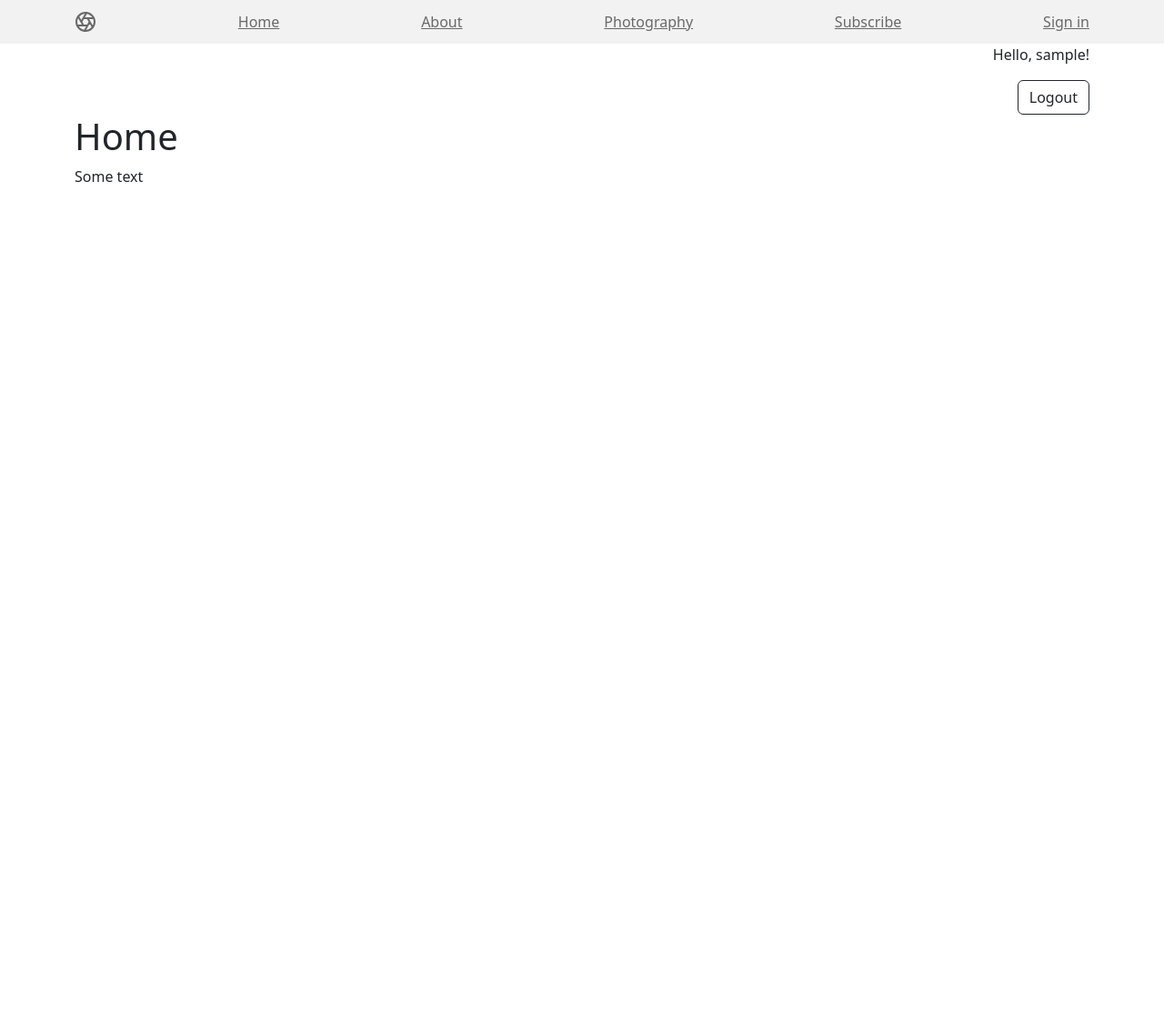
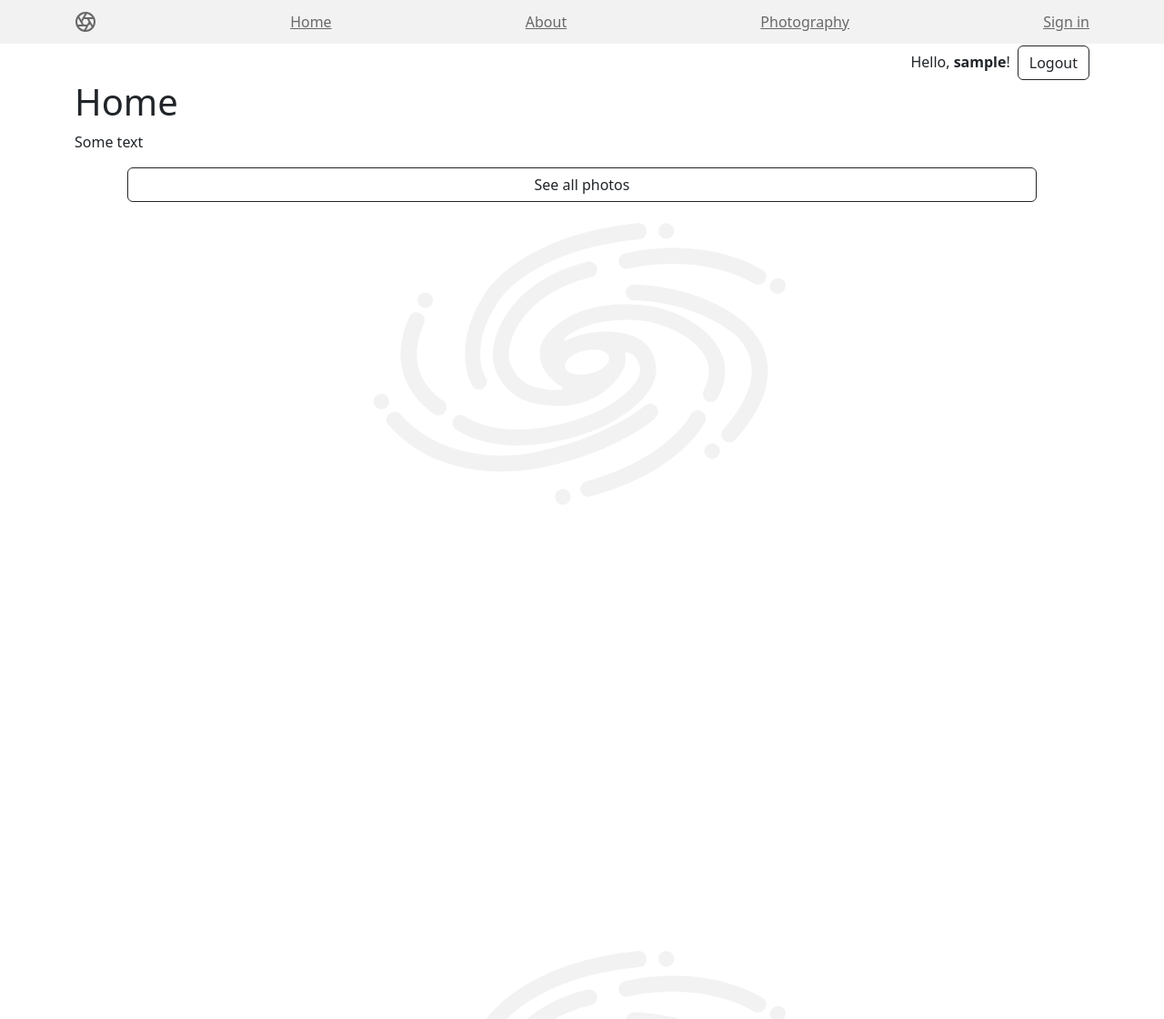
Before and after one commit to likeprogrsv/Photography_website, a Django app: template taskmanager/main/templates/main/index.html in a window 1280 px wide. Shown: the whole page at 91% size. Before the commit the page ends 200 px from the top, so only its background shows below. Run offline with Django 4.2, Linux system fonts and the light colour scheme; the template is opened without the code that fills it, so the values that code supplies are empty; the visitor is signed in with stand-in values (Sample User, id 1).

Commit message:
add background image and other little improvements

```diff
--- a/taskmanager/main/templates/main/base.html
+++ b/taskmanager/main/templates/main/base.html
@@ -10,7 +10,16 @@
     integrity="sha384-Zenh87qX5JnK2Jl0vWa8Ck2rdkQ2Bzep5IDxbcnCeuOxjzrPF/et3URy9Bv1WTRi" crossorigin="anonymous">
     {% load static %}
     <link rel="stylesheet" href="{% static 'main/base.css' %}">
-
+    <style>
+      body {
+        background-image: url({% static 'main/galaxy.svg' %});
+        background-size: 100%;
+        background-repeat: no-repeat;
+        background-position: 43vh -40vh;
+        background-attachment: fixed;
+        height: 140vh;
+      }
+    </style>
 </head>
 <body>
     <header class="site-header sticky-top py-1">
@@ -27,17 +36,12 @@
         <a class="py-2 d-none d-md-inline-block" href="{% url 'home' %}">Home</a>
         <a class="py-2 d-none d-md-inline-block" href="{% url 'about' %}">About</a>
         <a class="py-2 d-none d-md-inline-block" href="{% url 'photos' %}">Photography</a>
-        <a class="py-2 d-none d-md-inline-block" href="#">Subscribe</a>
+        {% comment %} <a class="py-2 d-none d-md-inline-block" href="#">Subscribe</a> {% endcomment %}
         <a class="py-2 d-md-inline-block" href="{% url 'login' %}">Sign in</a>
       </nav>
     </header>
 
-
-
-
-
     {% block content %}{% endblock %}
-
 
 
 </body>
--- a/taskmanager/main/templates/main/index.html
+++ b/taskmanager/main/templates/main/index.html
@@ -1,4 +1,5 @@
 {% extends 'main/base.html' %}
+{% load static %}
 
 {% comment %} {% block title %}
 Home
@@ -7,12 +8,12 @@ Home
 {% block content %}
     <div class='container'>
         {% if request.user.is_authenticated %}
-        <p style='text-align-last: right'>Hello, {{request.user}}!</p>
+
         <div class="d-flex align-items-end justify-content-end">
-            <a class="btn btn-outline-dark" href="{% url 'logout' %}">Logout</a>
+          <div class="d-flex p-2">Hello,&nbsp<strong>{{request.user}}</strong>!</div>
+          <a class="btn btn-outline-dark" href="{% url 'logout' %}">Logout</a>
         </div>
         {% endif %}
-
         <h1>Home</h1>
         <p>Some text</p>
     </div>
@@ -34,6 +35,9 @@ Home
          </div>
         </div>
         {% endfor %}
+        <div class="d-grid gap-2">
+          <a class="btn btn-outline-dark" href="{% url 'photos' %}">See all photos</a>
+        </div>
       </div>
     </div>
 {% endblock %}
--- a/taskmanager/main/templates/main/photography.html
+++ b/taskmanager/main/templates/main/photography.html
@@ -15,7 +15,7 @@
     <div class="container-fluid">
         <div class="row">
             <div class="col-4 text-left">
-                <a class="btn btn-dark my-3" href="{% url 'home' %}">Go Back</a>
+                <a class="btn btn-dark my-3" href="{{request.META.HTTP_REFERER}}">Go Back</a>
             </div>
 
         </div>
--- a/taskmanager/main/views.py
+++ b/taskmanager/main/views.py
@@ -65,7 +65,8 @@ def about(request):
 
 def photos(request):
     #photos = Photos.objects.all()
-    query_tags = Photos.objects.annotate(tag=Func(F('category'), function='unnest')).values('tag', 'id').order_by('tag').annotate(count=Count('id')).values('id', 'tag', 'count')
+    query_tags = Photos.objects.annotate(tag=Func(F('category'), function='unnest'))\
+        .values('tag', 'id').order_by('tag').annotate(count=Count('id')).values('id', 'tag', 'count')
     tags={}
     for tag in query_tags:
         if tag['tag'] in tags:
```
Also changed, not shown: taskmanager/main/templates/main/login_register.html (+5 -2 lines), taskmanager/main/static/main/galaxy.svg.
